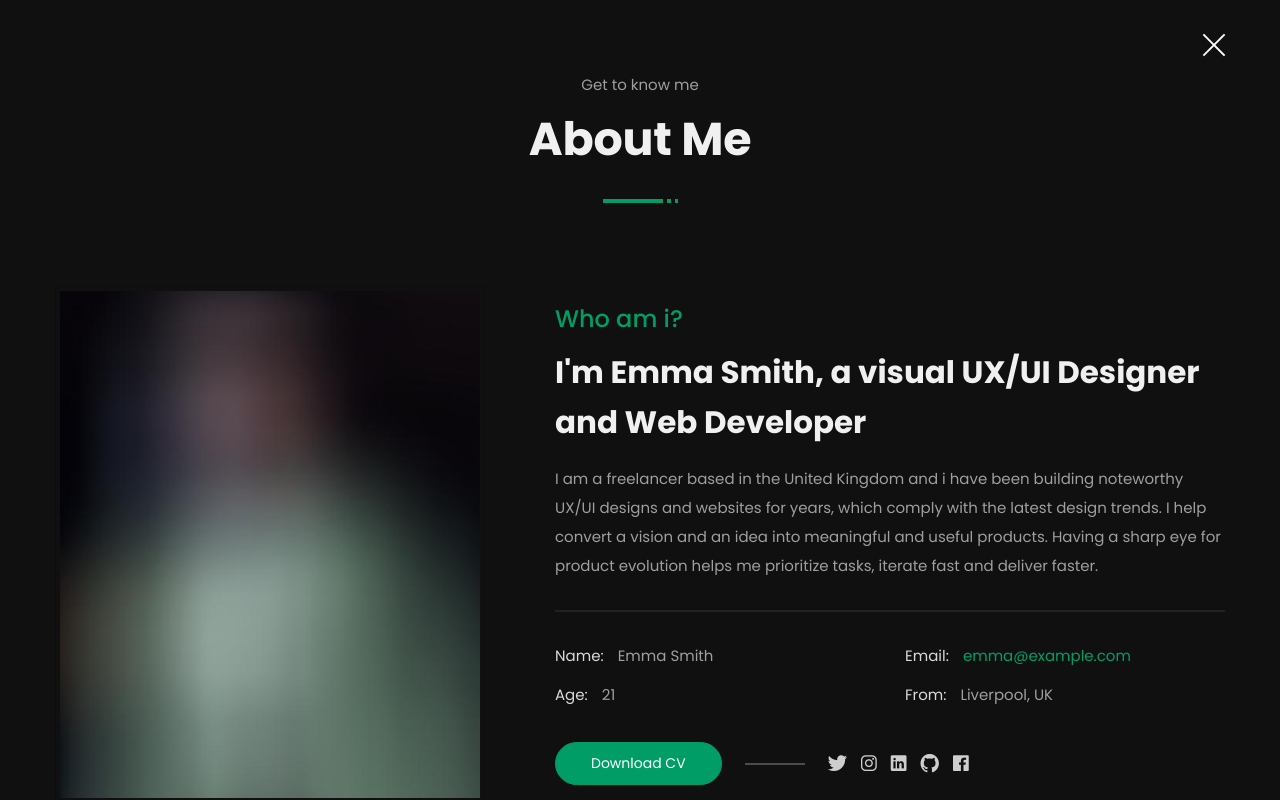
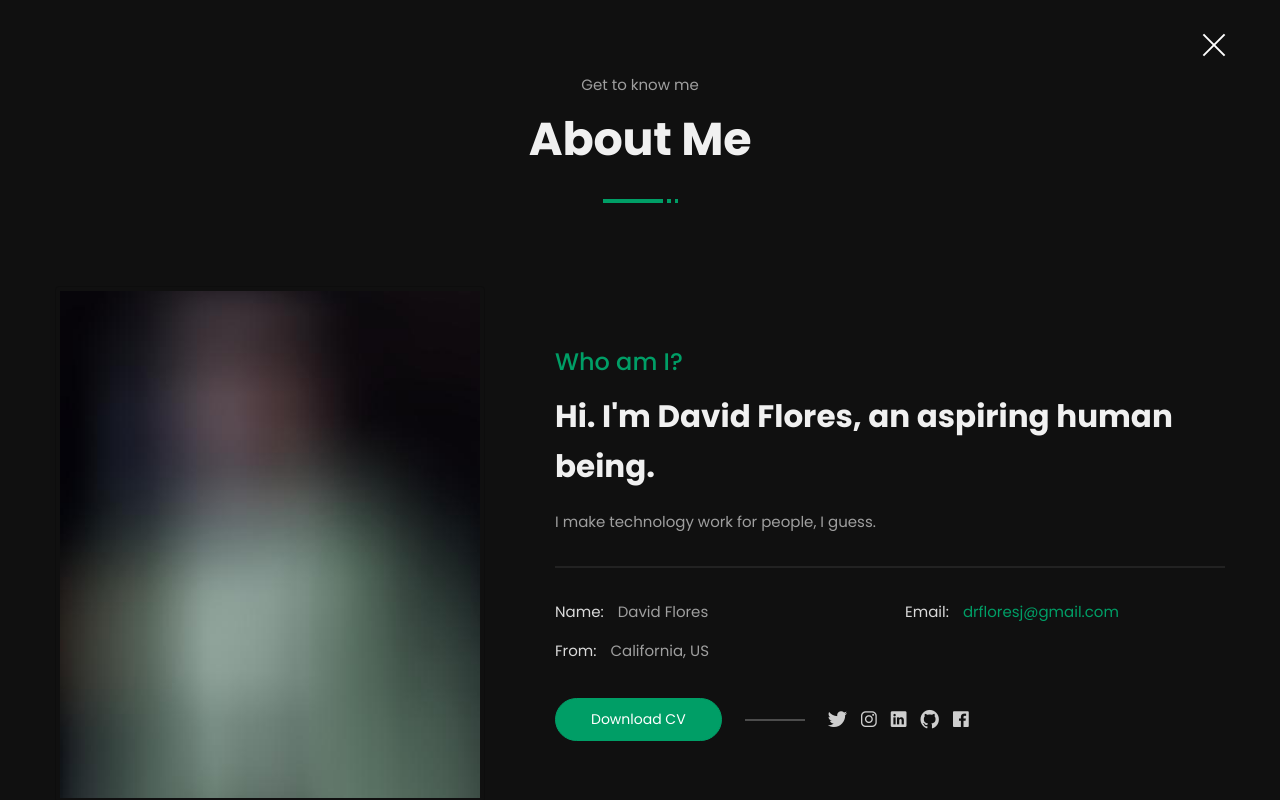
Before and after one commit to broken-guitar/MyPortfolio, a plain HTML site: page index.html in a window 1280 px wide. Both pictures are taken after a click on the link "About". Drawn offline with Linux system fonts and the light colour scheme.

Commit message:
updating new portfolio

```diff
--- a/index.html
+++ b/index.html
@@ -5,7 +5,7 @@
   <!-- Required meta tags-->
   <meta charset="utf-8">
   <!-- Title-->
-  <title>Kitzu - Personal Portfolio Template</title>
+  <title>David Flores - Personal Portfolio</title>
   <!-- Description-->
   <meta name="description" content="Personal Portfolio Template">
   <meta name="viewport" content="width=device-width, initial-scale=1, shrink-to-fit=no">
@@ -47,9 +47,9 @@
       <!-- Navbar menu-->
       <ul class="navbar-nav ml-auto">
         <li class="nav-item"><a class="nav-link" href="#about">About</a></li>
-        <li class="nav-item"><a class="nav-link" href="#resume">Resume</a></li>
+        <!-- <li class="nav-item"><a class="nav-link" href="#resume">Resume</a></li> -->
         <li class="nav-item"><a class="nav-link" href="#portfolio">Portfolio</a></li>
-        <li class="nav-item"><a class="nav-link" href="#blog">Blog</a></li>
+        <!-- <li class="nav-item"><a class="nav-link" href="#blog">Blog</a></li> -->
         <li class="nav-item"><a class="nav-link" href="#contact">Contact</a></li>
       </ul>
     </div>
@@ -59,7 +59,7 @@
     <div class="container h-100">
       <div class="row h-100 align-items-center justify-content-center">
         <div class="col-12 col-lg-8 home-content text-center">
-          <h1 class="home-name">Emma <span>Smith</span></h1>
+          <h1 class="home-name">David <span>Flores</span></h1>
           <h4 class="cd-headline clip home-headline">I’m a <span class="cd-words-wrapper single-headline"><b class="is-visible">Developer</b><b>Designer</b><b>Freelancer</b></span></h4>
         </div>
       </div>
@@ -68,18 +68,18 @@
       <!-- Languages list-->
       <div class="fixed-block block-left">
         <ul class="list-unstyled languages-list">
-          <li><a href="#0"><span class="single-language">ENG</span></a></li>
-          <li><a href="#0"><span class="single-language">JAP</span></a></li>
+          <!-- <li><a href="#0"><span class="single-language">ENG</span></a></li>
+          <li><a href="#0"><span class="single-language">JAP</span></a></li> -->
         </ul>
       </div>
       <!-- Social media icons-->
       <div class="fixed-block block-right">
         <ul class="list-unstyled social-icons">
-          <li><a href="#0"><i class="icon ion-logo-twitter"></i></a></li>
-          <li><a href="#0"><i class="icon ion-logo-facebook"></i></a></li>
-          <li><a href="#0"><i class="icon ion-logo-linkedin"></i></a></li>
-          <li><a href="#0"><i class="icon ion-logo-github"></i></a></li>
-          <li><a href="#0"><i class="icon ion-logo-instagram"></i></a></li>
+          <!-- <li><a href="#0"><i class="icon ion-logo-twitter"></i></a></li>
+          <li><a href="#0"><i class="icon ion-logo-facebook"></i></a></li> -->
+          <li><a href="https://www.linkedin.com/in/david-flores-7877691a8/"><i class="icon ion-logo-linkedin"></i></a></li>
+          <li><a href="https://github.com/broken-guitar"><i class="icon ion-logo-github"></i></a></li>
+          <!-- <li><a href="#0"><i class="icon ion-logo-instagram"></i></a></li> -->
         </ul>
       </div>
     </div>
@@ -110,26 +110,26 @@
                 <!-- Content part-->
                 <div class="col-12 col-lg-7 info-content">
                   <div class="content-block">
-                    <h2 class="content-subtitle">Who am i?</h2>
-                    <h6 class="content-title">I'm Emma Smith, a visual UX/UI Designer and Web Developer</h6>
+                    <h2 class="content-subtitle">Who am I?</h2>
+                    <h6 class="content-title">Hi. I'm David Flores, an aspiring human being.</h6>
                     <div class="content-description">
-                      <p>I am a freelancer based in the United Kingdom and i have been building noteworthy UX/UI designs and websites for years, which comply with the latest design trends. I help convert a vision and an idea into meaningful and useful products. Having a sharp eye for product evolution helps me prioritize tasks, iterate fast and deliver faster.</p>
+                      <p>I make technology work for people, I guess. </p>
                     </div>
                     <address class="content-info">
                       <div class="row">
                         <div class="col-12 col-md-6 single-info"><span>Name:</span>
-                          <p>Emma Smith</p>
+                          <p>David Flores</p>
                         </div>
                         <div class="col-12 col-md-6 single-info"><span>Email:</span>
-                          <p><a href="mailto:emma@example.com">emma@example.com</a></p>
+                          <p><a href="mailto:emma@example.com">drfloresj@gmail.com</a></p>
                         </div>
                       </div>
                       <div class="row">
-                        <div class="col-12 col-md-6 single-info"><span>Age:</span>
+                        <!-- <div class="col-12 col-md-6 single-info"><span>Age:</span>
                           <p>21</p>
-                        </div>
+                        </div> -->
                         <div class="col-12 col-md-6 single-info"><span>From:</span>
-                          <p>Liverpool, UK</p>
+                          <p>California, US</p>
                         </div>
                       </div>
                     </address>
```
Also changed, not shown: video.html (+6 -6 lines).
